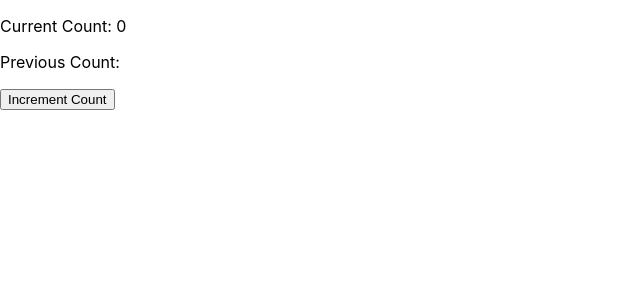
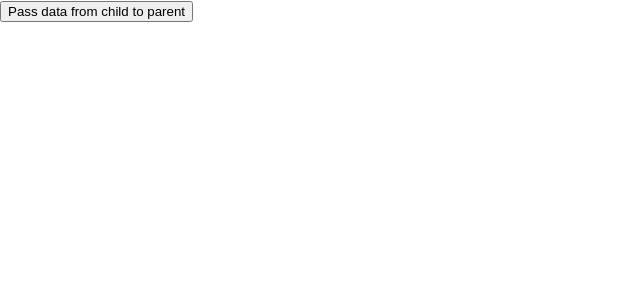
Before and after one commit to manoj633/react-revision, a React (Create React App) app: page / in a window 1280 px wide. Shown: the top 300 px of the page, without its empty margins (0-640 px from the left). Built offline with nearby package versions, Linux system fonts and the light colour scheme.

Commit message:
child to parent data transfer

```diff
--- a/src/App.js
+++ b/src/App.js
@@ -11,6 +11,7 @@ import ForwardRefChild from "./components/forwardRefs/ForwardRefChild";
 import ForwardRefSecondChild from "./components/forwardRefs/ForwardRefSecondChild";
 
 import Counter from "./components/useRef Example/Counter";
+import Parent from "./components/child to parent prop passing/Parent";
 
 function App() {
   const inputRef = useRef(null);
@@ -55,7 +56,10 @@ function App() {
       {/* <ForwardRefSecondChild ref={childRef} clickHandler={secondClickHandler} /> */}
 
       {/* useRef Exmaple */}
-      <Counter />
+      {/* <Counter /> */}
+
+      {/* Pass data from child to Parent */}
+      <Parent />
     </div>
   );
 }
--- /dev/null
+++ b/src/components/child to parent prop passing/Child.js
@@ -0,0 +1,18 @@
+import React from "react";
+
+function Child(props) {
+  const data = {
+    inputData: 1,
+    name: "Manoj",
+  };
+  const clickHandler = () => {
+    props.dataLoader(data);
+  };
+  return (
+    <div>
+      <button onClick={clickHandler}>Pass data from child to parent</button>
+    </div>
+  );
+}
+
+export default Child;
--- /dev/null
+++ b/src/components/child to parent prop passing/Parent.js
@@ -0,0 +1,15 @@
+import React from "react";
+import Child from "./Child";
+
+function Parent() {
+  function loadDataFromChild(data) {
+    console.log(data);
+  }
+  return (
+    <div>
+      <Child dataLoader={loadDataFromChild} />
+    </div>
+  );
+}
+
+export default Parent;
```
